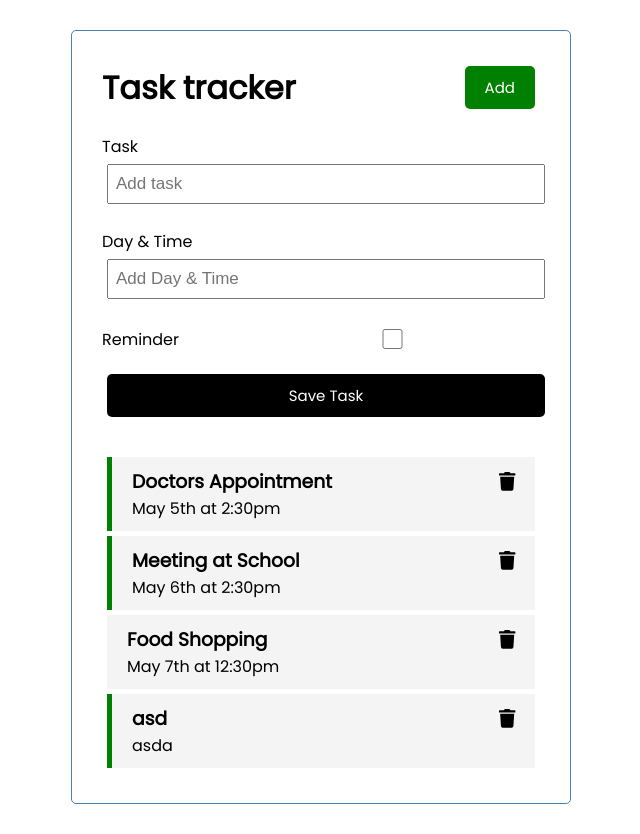
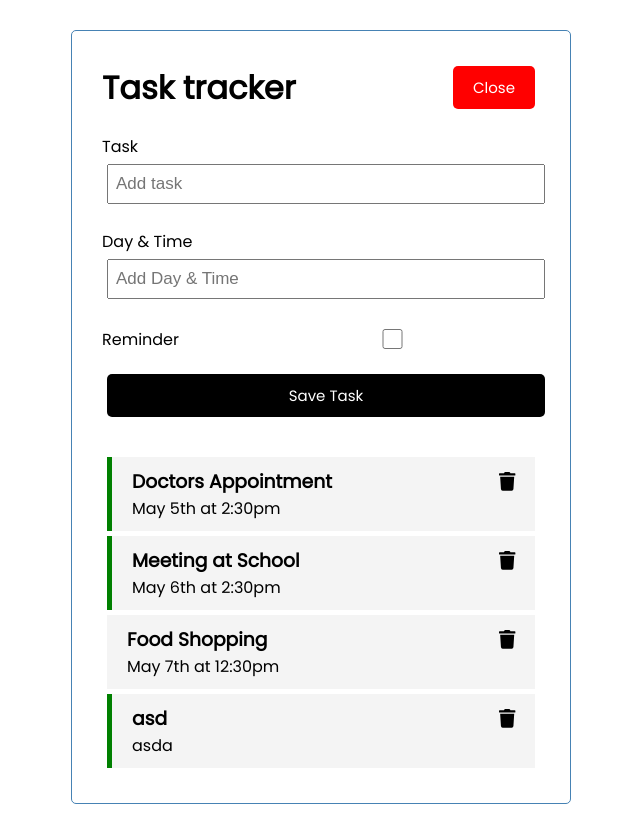
Before and after one commit to eMartinez16/taskTracker-Angular, an Angular app: page / in a window 1280 px wide. Both pictures are taken after a click on the button "Add". Shown: the whole page, without its empty margins (319-959 px from the left). Built offline with nearby package versions, Linux system fonts and the light colour scheme; data requests are answered from the project's data file.

Commit message:
using the ui service to implements some changes(buttons, form)

```diff
--- a/src/app/components/add-task/add-task.component.html
+++ b/src/app/components/add-task/add-task.component.html
@@ -1,4 +1,4 @@
-<form class="add-form" (ngSubmit)="onSubmit()">
+<form *ngIf="showAddTask" class="add-form" (ngSubmit)="onSubmit()">
   <div class="form-control">
     <label for="text">Task</label>
     <input
--- a/src/app/components/add-task/add-task.component.ts
+++ b/src/app/components/add-task/add-task.component.ts
@@ -1,5 +1,8 @@
 import { Component, OnInit, Output, EventEmitter } from '@angular/core';
 import { Task } from 'src/app/Task';
+import { UiService } from 'src/app/services/ui.service';
+import { Subscription } from 'rxjs';
+
 @Component({
   selector: 'app-add-task',
   templateUrl: './add-task.component.html',
@@ -10,7 +13,14 @@
   text!: string;
   day!: string;
   reminder: boolean = false;
-  constructor() {}
+  showAddTask: boolean = false;
+  subscription: Subscription;
+
+  constructor(private uiService: UiService) {
+    this.subscription = this.uiService
+      .onToggle()
+      .subscribe((value) => (this.showAddTask = value));
+  }
 
   ngOnInit(): void {}
 
--- a/src/app/components/header/header.component.html
+++ b/src/app/components/header/header.component.html
@@ -1,8 +1,8 @@
 <header>
   <h1>{{ title }}</h1>
   <app-button
-    color="green"
-    text="Add"
+    color="{{ showAddTask ? 'red' : 'green' }}"
+    text="{{ showAddTask ? 'Close' : 'Add' }}"
     (btnClick)="toggleAddTask()"
   ></app-button>
 </header>
--- a/src/app/components/header/header.component.ts
+++ b/src/app/components/header/header.component.ts
@@ -1,4 +1,6 @@
 import { Component, OnInit } from '@angular/core';
+import { UiService } from 'src/app/services/ui.service';
+import { Subscription } from 'rxjs';
 
 @Component({
   selector: 'app-header',
@@ -7,10 +9,18 @@
 })
 export class HeaderComponent implements OnInit {
   title: string = 'Task tracker';
-  constructor() {}
+  showAddTask: boolean = false;
+  suscription!: Subscription;
+
+  constructor(private uiService: UiService) {
+    this.suscription = this.uiService
+      .onToggle()
+      .subscribe((value) => (this.showAddTask = value));
+  }
 
   ngOnInit(): void {}
+
   toggleAddTask() {
-    console.log('Toggle');
+    this.uiService.toggleAddTask();
   }
 }
--- a/src/app/services/ui.service.ts
+++ b/src/app/services/ui.service.ts
@@ -11,6 +11,8 @@
   constructor() {}
 
   toggleAddTask(): void {
+    console.log(123);
+
     this.showAddTask = !this.showAddTask;
     this.subject.next(this.showAddTask);
   }
```
